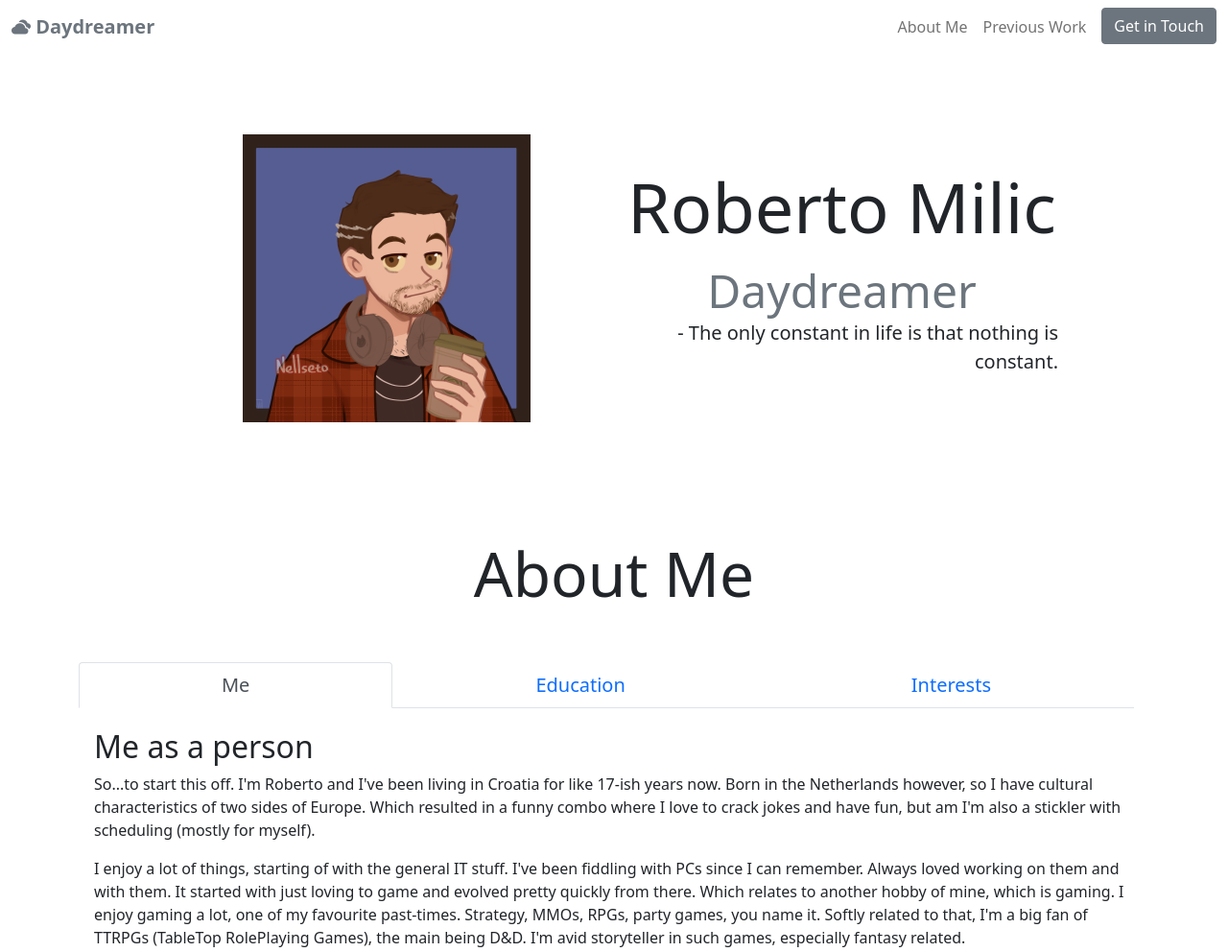
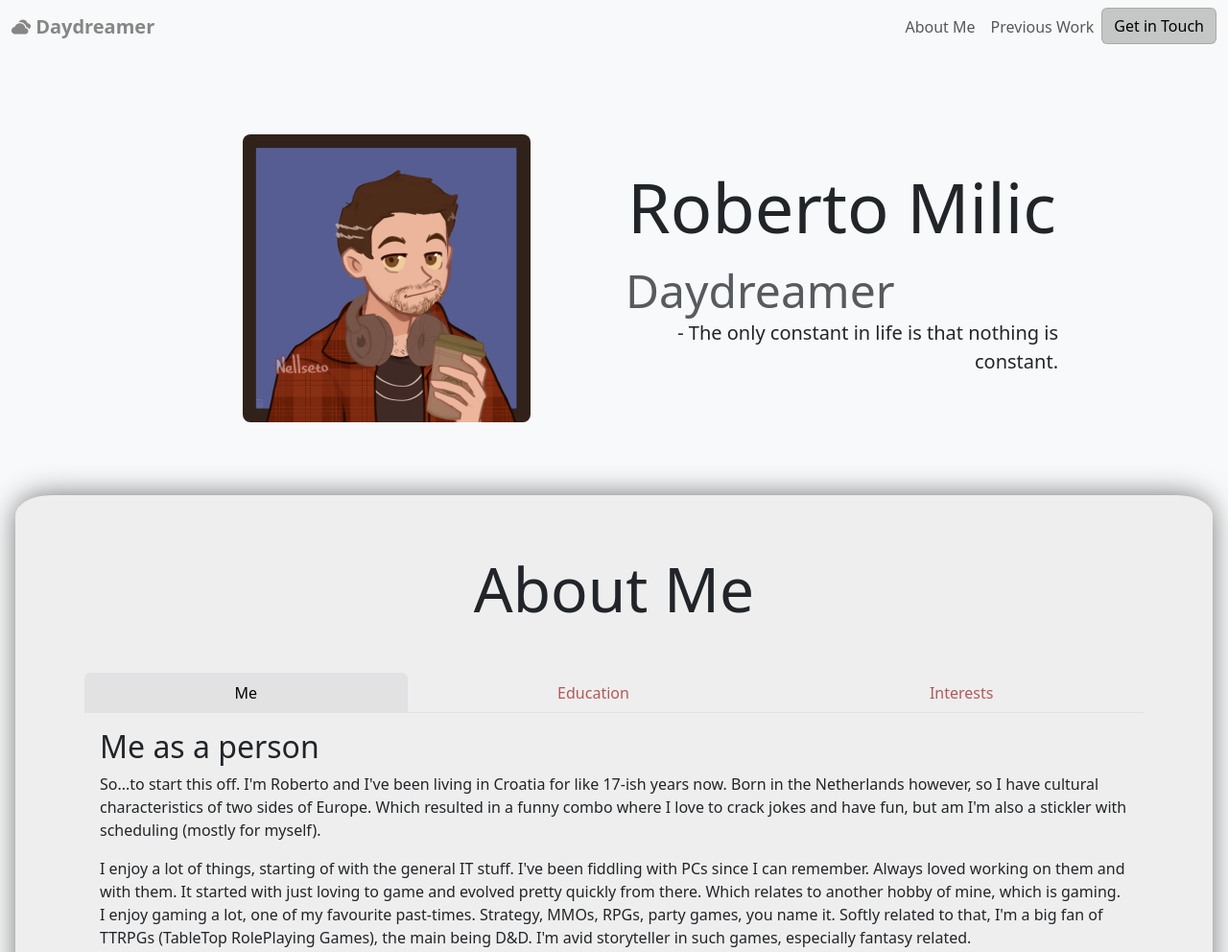
Before and after one commit to Milwahr/Web-Portfolio, a website: page index.html in a window 1280 px wide. Shown: the top 992 px of the page at 96% size. Drawn offline with nearby package versions, Linux system fonts and the light colour scheme.

Commit message:
- Added Bootstrap locally - Did some personal changes to the sass files by adding my own to edit

```diff
--- /dev/null
+++ b/css/stylesheet.css
@@ -0,0 +1,8 @@
+.shadowy {
+    -webkit-box-shadow: 0px -1px 31px -3px rgba(0,0,0,0.62);
+    -moz-box-shadow: 0px -1px 31px -3px rgba(0,0,0,0.62);
+    box-shadow: 0px -1px 31px -3px rgba(0,0,0,0.62);
+
+    border-radius: 3%;
+    margin: 1rem;
+  }
--- a/index.html
+++ b/index.html
@@ -3,9 +3,9 @@
 <head>
     <meta charset="UTF-8">
     <meta name="viewport" content="width=device-width, initial-scale=1.0">
-    <link href="https://cdn.jsdelivr.net/npm/bootstrap@5.0.2/dist/css/bootstrap.min.css" rel="stylesheet"
-    integrity="sha384-EVSTQN3/azprG1Anm3QDgpJLIm9Nao0Yz1ztcQTwFspd3yD65VohhpuuCOmLASjC" crossorigin="anonymous">
+    <link href="/css/main.min.css" rel="stylesheet">
     <link rel="stylesheet" href="https://cdn.jsdelivr.net/npm/bootstrap-icons@1.10.5/font/bootstrap-icons.css">
+    <link href="/css/stylesheet.css" rel="stylesheet">
     <title>Document</title>
     <style>
         section{
@@ -17,7 +17,7 @@
         }
     </style>
 </head>
-<body class>
+<body class="bg-light">
     <!-- navbar -->
     <nav class="navbar navbar-expand-md navbar-light mb-4">
         <div class="container-xxl">
@@ -44,7 +44,7 @@
                 <a class="nav-link" href="#work">Previous Work</a>
               </li>
               <!-- modal button -->
-              <li class="nav-item ms-2 d-none d-md-inline">
+              <li class="nav-item">
                 <a class="btn btn-secondary" data-bs-toggle="modal" data-bs-target="#modal-info">Get in Touch</a>
               </li>
 
@@ -58,13 +58,13 @@
             <div class="row g-4 justify-content-center align-items-center">
                 <div class="col-md-5 text-center">
                     <span class="tt" data-bs-placement="left" title="Image created in Picrew">
-                      <img src="assets/ja-slika-sketch.png" alt="" class="img-fluid">
+                      <img src="assets/ja-slika-sketch.png" alt="" class="img-fluid rounded-3">
                     </span>
                 </div>
 
                 <div class="col-md-5 text-center text-md-center">
                     <div class="display-2">Roberto Milic</div>
-                    <div class="display-5 text-muted pt-3">Daydreamer</div>
+                    <div class="display-5 text-muted pt-3 text-start">Daydreamer</div>
                     <p class="lead text-end">- The only constant in life is that nothing is constant.</p>
                 </div>
             </div>
@@ -73,7 +73,7 @@
 
        <!-- About Me Section-->
 
-      <section id="about">
+      <section id="about" class="bg-grayer shadowy">
         <h1 class="display-3 text-center">About Me</h1>
 
         <div class="container my-5">
--- /dev/null
+++ b/sass/main.scss
@@ -0,0 +1,25 @@
+// custom variables
+$primary: rgb(179, 89, 89);
+$secondary: rgba(134, 134, 134, 0.445);
+
+$nav-tabs-link-active-color: Black;
+$nav-tabs-link-active-bg: rgb(226, 226, 226);
+
+$accordion-border-radius: 90%;
+$accordion-inner-border-radius: 50%;
+$accordion-bg: light;
+
+// functions & variables import
+@import '../node_modules/bootstrap/scss/functions';
+@import '../node_modules/bootstrap/scss/variables';
+
+$custom-theme-colors: (
+    "altdark": rgb(97, 49, 97),
+    "altdarker": rgb(90, 9, 83),
+    "grayer": rgb(238, 238, 238)
+);
+
+$theme-colors: map-merge($custom-theme-colors, $theme-colors);
+
+// import bootstrap
+@import '../node_modules/bootstrap/scss/bootstrap.scss';
```
Also changed, not shown: package.json (added, +14 -0 lines), css/main.min.css (added), 2 other files.
